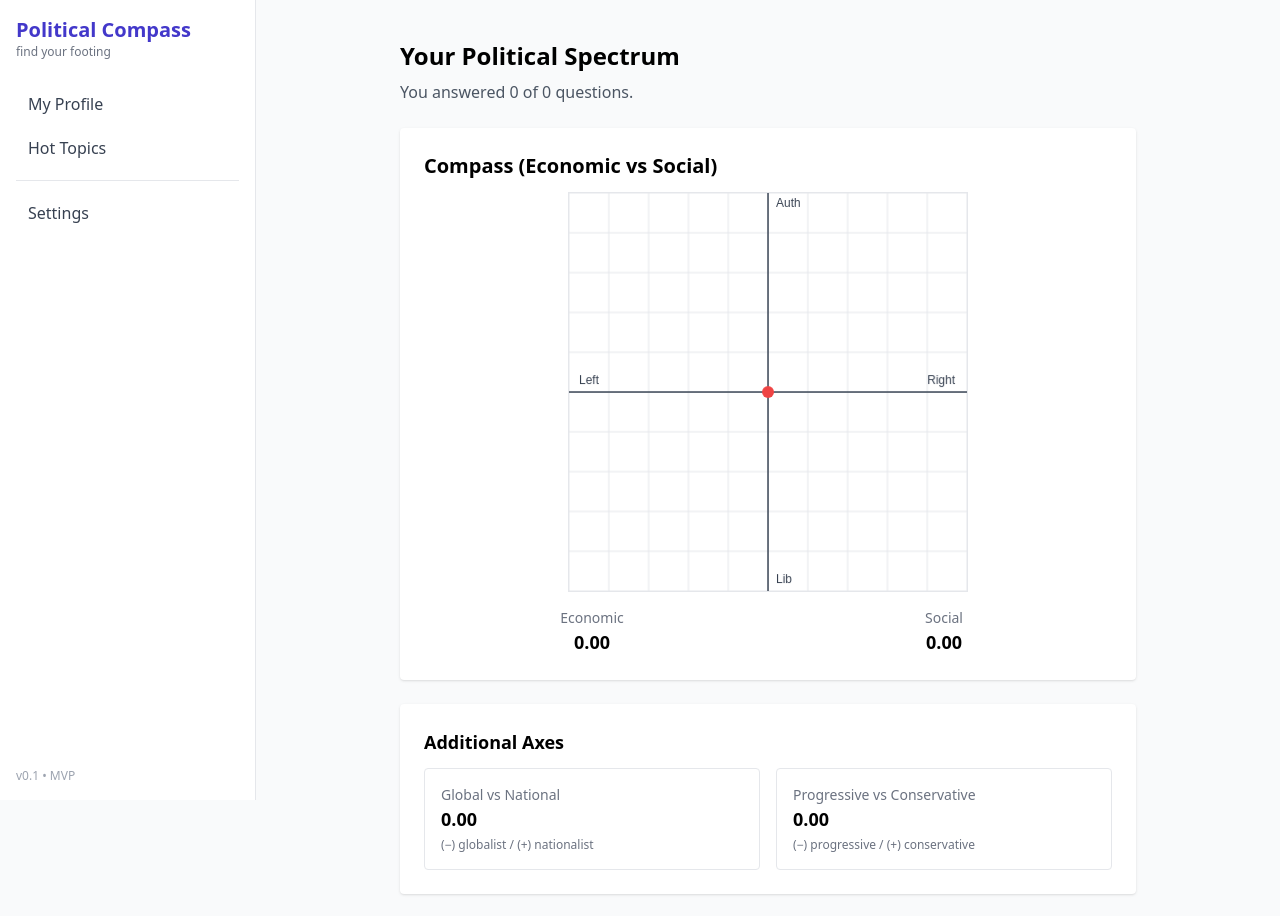
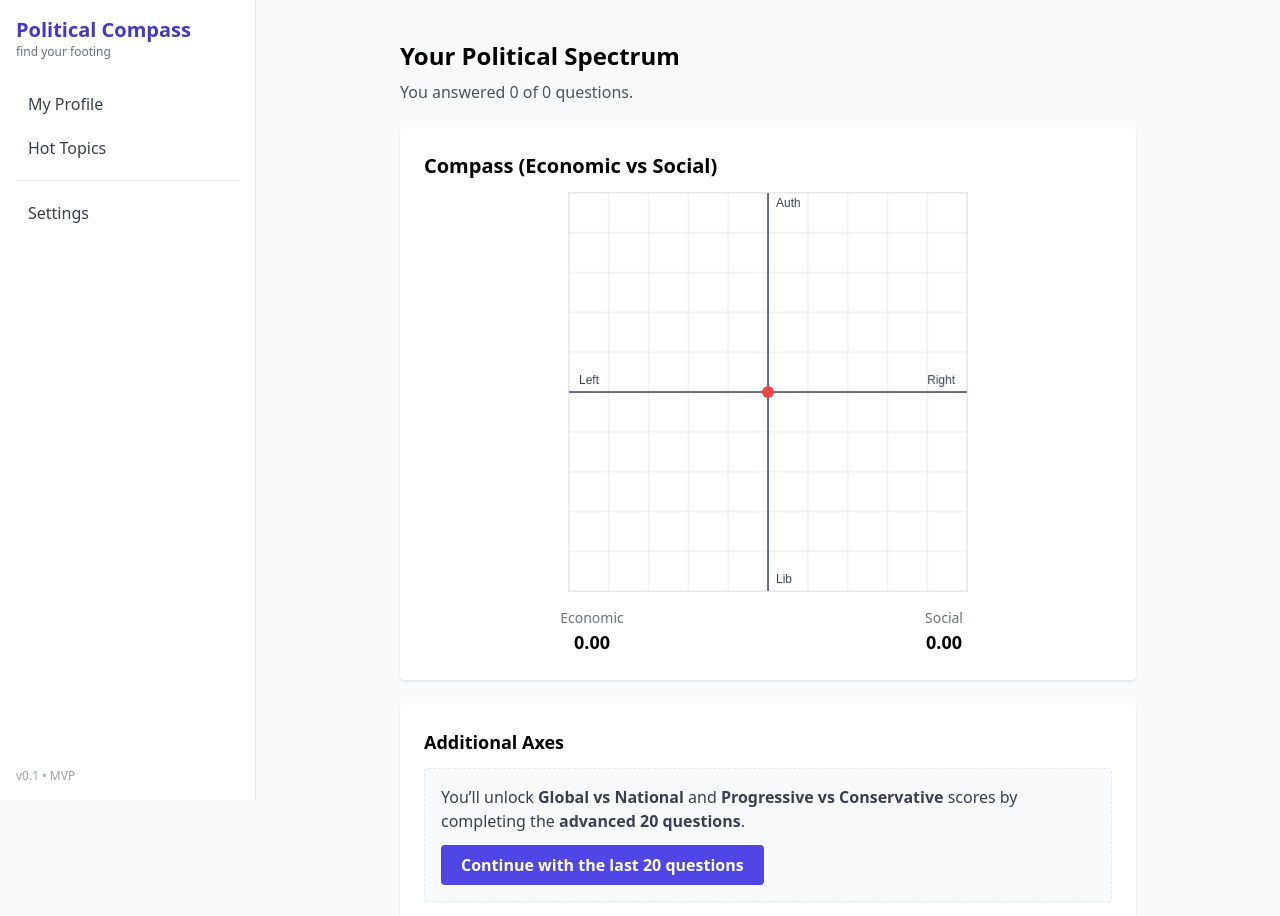
Before and after one commit to HumzaR/political-compass-clean, a Next.js app: page /results in a window 1280 px wide. Shown: the top 916 px of the page. Built offline with nearby package versions, Linux system fonts and the light colour scheme; no server answers.

Commit message:
Results: fallback to 2-axis view + CTA to advanced; Quiz: support start=advanced

```diff
--- a/pages/quiz.js
+++ b/pages/quiz.js
@@ -1,26 +1,33 @@
 // pages/quiz.js
-import { useMemo, useState } from "react";
+import { useEffect, useMemo, useState } from "react";
 import { useRouter } from "next/router";
 import questions from "../data/questions";
 
 export default function Quiz() {
   const router = useRouter();
 
-  // Answer map: { [questionId]: 1..5 }
   const [answers, setAnswers] = useState({});
   const [current, setCurrent] = useState(0);
   const [phase, setPhase] = useState("core"); // 'core' | 'prompt-advanced' | 'advanced'
-  // core = first 20; advanced = next 20
 
   const totalCore = 20;
   const totalAdvanced = questions.length - totalCore; // 20
   const totalThisRun = phase === "advanced" ? questions.length : totalCore;
 
+  // NEW: allow jumping straight to advanced via query
+  useEffect(() => {
+    if (!router.isReady) return;
+    const jump = String(router.query.start || "").toLowerCase() === "advanced";
+    if (jump) {
+      setPhase("advanced");
+      setCurrent(totalCore); // start at Q21
+    }
+  }, [router.isReady, router.query, totalCore]);
+
   const q = questions[current];
   const hasAnswer = q && answers[q.id] !== undefined;
 
   const answeredCount = useMemo(() => {
-    // Count only from the set we're currently collecting
     const ids = (phase === "advanced" ? questions : questions.slice(0, totalCore)).map((qq) => qq.id);
     return ids.filter((id) => answers[id] !== undefined).length;
   }, [answers, phase]);
@@ -34,18 +41,14 @@ export default function Quiz() {
 
   const goNext = () => {
     if (!q) return;
-
     const lastIndexThisPhase = (phase === "advanced" ? questions.length : totalCore) - 1;
 
     if (current < lastIndexThisPhase) {
       setCurrent((c) => c + 1);
     } else {
-      // Finished phase
       if (phase === "core") {
-        // Ask to continue into advanced?
         setPhase("prompt-advanced");
       } else {
-        // Submit ALL answers (core+advanced)
         const answerArray = questions.map((qq) => answers[qq.id] ?? 3);
         router.push(`/results?answers=${answerArray.join(",")}`);
       }
@@ -54,7 +57,6 @@ export default function Quiz() {
 
   const goBack = () => {
     if (phase === "prompt-advanced") {
-      // If they go back from the prompt, return to last core question
       setPhase("core");
       setCurrent(totalCore - 1);
       return;
@@ -62,15 +64,8 @@ export default function Quiz() {
     if (current > 0) setCurrent((c) => c - 1);
   };
 
-  // UI components
   const ScaleButtons = () => {
-    const labels = {
-      1: "Strongly Disagree",
-      2: "Disagree",
-      3: "Neutral",
-      4: "Agree",
-      5: "Strongly Agree",
-    };
+    const labels = { 1: "Strongly Disagree", 2: "Disagree", 3: "Neutral", 4: "Agree", 5: "Strongly Agree" };
     return (
       <div className="grid grid-cols-1 sm:grid-cols-5 gap-3 w-full">
         {[1, 2, 3, 4, 5].map((n) => {
@@ -81,9 +76,7 @@ export default function Quiz() {
               onClick={() => selectAnswer(n)}
               className={[
                 "p-3 rounded-lg border transition text-sm sm:text-base",
-                selected
-                  ? "bg-indigo-600 text-white border-indigo-600"
-                  : "bg-white text-gray-800 border-gray-300 hover:border-indigo-400",
+                selected ? "bg-indigo-600 text-white border-indigo-600" : "bg-white text-gray-800 border-gray-300 hover:border-indigo-400",
               ].join(" ")}
             >
               <div className="font-semibold">{n}</div>
@@ -96,10 +89,7 @@ export default function Quiz() {
   };
 
   const YesNoButtons = () => {
-    const opts = [
-      { label: "Yes", value: 5 },
-      { label: "No", value: 1 },
-    ];
+    const opts = [{ label: "Yes", value: 5 }, { label: "No", value: 1 }];
     return (
       <div className="flex gap-3 w-full justify-center">
         {opts.map(({ label, value }) => {
@@ -110,9 +100,7 @@ export default function Quiz() {
               onClick={() => selectAnswer(value)}
               className={[
                 "px-6 py-3 rounded-lg border transition font-semibold",
-                selected
-                  ? "bg-indigo-600 text-white border-indigo-600"
-                  : "bg-white text-gray-800 border-gray-300 hover:border-indigo-400",
+                selected ? "bg-indigo-600 text-white border-indigo-600" : "bg-white text-gray-800 border-gray-300 hover:border-indigo-400",
               ].join(" ")}
             >
               {label}
@@ -123,88 +111,53 @@ export default function Quiz() {
     );
   };
 
-  // Prompt screen between phases
   if (phase === "prompt-advanced") {
     const coreAnswered = questions.slice(0, totalCore).map((qq) => answers[qq.id] ?? 3);
-    const onFinishCore = () => {
-      router.push(`/results?answers=${coreAnswered.join(",")}`);
-    };
-    const onStartAdvanced = () => {
-      setPhase("advanced");
-      setCurrent(totalCore); // start at Q21
-    };
+    const onFinishCore = () => router.push(`/results?answers=${coreAnswered.join(",")}`);
+    const onStartAdvanced = () => { setPhase("advanced"); setCurrent(totalCore); };
 
     return (
       <div className="min-h-screen bg-gradient-to-br from-blue-50 to-indigo-100 flex items-center">
         <div className="max-w-2xl mx-auto px-4 py-10 bg-white shadow-lg rounded-xl">
           <h1 className="text-2xl sm:text-3xl font-bold text-indigo-800">Go deeper?</h1>
           <p className="mt-2 text-gray-700">
-            You’ve completed the <strong>20 core questions</strong> for a broad placement.
-            Would you like to answer an additional <strong>20 advanced questions</strong> for
-            a more nuanced profile (global vs national, progressive vs conservative, and finer-grain economics/social)?
+            You’ve completed the <strong>20 core questions</strong>. Continue with the next <strong>20 advanced</strong> for two extra axes.
           </p>
           <div className="mt-6 flex flex-col sm:flex-row gap-3">
-            <button
-              onClick={onStartAdvanced}
-              className="px-6 py-3 rounded-lg font-semibold bg-indigo-600 text-white hover:bg-indigo-700"
-            >
+            <button onClick={onStartAdvanced} className="px-6 py-3 rounded-lg font-semibold bg-indigo-600 text-white hover:bg-indigo-700">
               Yes, continue (20 more)
             </button>
-            <button
-              onClick={onFinishCore}
-              className="px-6 py-3 rounded-lg font-semibold bg-gray-200 text-gray-900 hover:bg-gray-300"
-            >
+            <button onClick={onFinishCore} className="px-6 py-3 rounded-lg font-semibold bg-gray-200 text-gray-900 hover:bg-gray-300">
               No thanks — see results
             </button>
           </div>
-
-          <button
-            onClick={goBack}
-            className="mt-6 text-sm text-gray-600 underline"
-          >
-            ← Back
-          </button>
+          <button onClick={goBack} className="mt-6 text-sm text-gray-600 underline">← Back</button>
         </div>
       </div>
     );
   }
 
-  // Normal question screen
   const total = totalThisRun;
   const indexWithinPhase = current < totalCore ? current : current - totalCore;
-  const whichSet =
-    phase === "advanced" ? `Advanced (${indexWithinPhase + 1} of ${totalAdvanced})` : `Core (${current + 1} of ${totalCore})`;
+  const whichSet = phase === "advanced" ? `Advanced (${indexWithinPhase + 1} of ${totalAdvanced})` : `Core (${current + 1} of ${totalCore})`;
 
   return (
     <div className="min-h-screen bg-gradient-to-br from-blue-50 to-indigo-100">
-      {/* Top bar */}
       <div className="max-w-3xl mx-auto px-4 pt-8">
         <h1 className="text-2xl sm:text-3xl font-bold text-indigo-800">Political Spectrum Quiz</h1>
         <p className="text-gray-600 mt-1">{whichSet}</p>
 
-        {/* Progress bar */}
         <div className="mt-4 h-3 w-full bg-gray-200 rounded-full overflow-hidden">
-          <div
-            className="h-3 bg-indigo-600 transition-all"
-            style={{ width: `${progressPercent}%` }}
-            aria-valuemin={0}
-            aria-valuemax={100}
-            aria-valuenow={progressPercent}
-          />
+          <div className="h-3 bg-indigo-600 transition-all" style={{ width: `${progressPercent}%` }} aria-valuemin={0} aria-valuemax={100} aria-valuenow={progressPercent} />
         </div>
         <p className="text-sm text-gray-600 mt-1">{progressPercent}% complete</p>
       </div>
 
-      {/* Card */}
       <div className="max-w-3xl mx-auto px-4 py-8">
         <div className="bg-white shadow-lg rounded-xl p-6 sm:p-8">
           <p className="text-lg sm:text-xl font-medium text-gray-900 text-center">{q?.text}</p>
+          <div className="mt-6">{q?.type === "yesno" ? <YesNoButtons /> : <ScaleButtons />}</div>
 
-          <div className="mt-6">
-            {q?.type === "yesno" ? <YesNoButtons /> : <ScaleButtons />}
-          </div>
-
-          {/* Nav buttons */}
           <div className="mt-8 flex items-center justify-between">
             <button
               onClick={goBack}
@@ -224,9 +177,7 @@ export default function Quiz() {
               disabled={!hasAnswer}
               className={[
                 "px-6 py-3 rounded-lg font-semibold transition",
-                hasAnswer
-                  ? "bg-indigo-600 text-white hover:bg-indigo-700"
-                  : "bg-gray-300 text-gray-600 cursor-not-allowed",
+                hasAnswer ? "bg-indigo-600 text-white hover:bg-indigo-700" : "bg-gray-300 text-gray-600 cursor-not-allowed",
               ].join(" ")}
             >
               {phase === "advanced"
--- a/pages/results.js
+++ b/pages/results.js
@@ -16,7 +16,7 @@ export default function Results() {
     return () => unsub();
   }, []);
 
-  const [scores, setScores] = useState(null); // { econ, soc, glob, prog, answers, answeredCount, totalAsked }
+  const [scores, setScores] = useState(null); // { econ, soc, glob, prog, answers, answeredCount, totalAsked, hasAdvanced }
   const [saving, setSaving] = useState(false);
   const [saveError, setSaveError] = useState("");
 
@@ -26,13 +26,11 @@ export default function Results() {
     const answersStr = String(router.query.answers || "");
     const answerArray = answersStr ? answersStr.split(",").map(Number) : [];
 
-    // Build answers map ONLY for indices that exist in answerArray
-    // i.e., if user did only the first 20, we save only those 20 (no undefineds).
+    // Build answers map ONLY for indices that exist in answerArray (no undefineds)
     const userAnswers = {};
     questions.forEach((q, i) => {
       const v = answerArray[i];
       if (Number.isFinite(v)) userAnswers[q.id] = v;
-      // else: skip (do not set undefined/null)
     });
 
     // Compute per-axis scores from provided answers only
@@ -50,6 +48,10 @@ export default function Results() {
       else if (q.axis === "progress") prog += scaled;
     });
 
+    // Determine if any advanced answers (IDs 21..40) are present
+    const hasAdvanced = Array.from({ length: 20 }, (_, k) => 21 + k)
+      .some((id) => Number.isFinite(userAnswers[id]));
+
     setScores({
       econ,
       soc,
@@ -58,6 +60,7 @@ export default function Results() {
       answers: userAnswers,
       answeredCount: Object.keys(userAnswers).length,
       totalAsked: answerArray.length, // how many the quiz passed in this run
+      hasAdvanced,
     });
   }, [router.isReady, router.query]);
 
@@ -81,6 +84,7 @@ export default function Results() {
           meta: {
             answeredCount: scores.answeredCount,
             totalAsked: scores.totalAsked,
+            hasAdvanced: scores.hasAdvanced,
             version: "v2-four-axis",
           },
         });
@@ -110,7 +114,7 @@ export default function Results() {
     );
   }
 
-  const { econ, soc, glob, prog } = scores;
+  const { econ, soc, glob, prog, hasAdvanced } = scores;
   const fmt2 = (n) => (Number.isFinite(Number(n)) ? Number(n).toFixed(2) : "0.00");
 
   return (
@@ -120,6 +124,7 @@ export default function Results() {
         You answered {scores.answeredCount} of {scores.totalAsked} questions.
       </p>
 
+      {/* Always show the 2D compass first */}
       <div className="bg-white p-6 rounded shadow">
         <h2 className="text-xl font-semibold mb-3">Compass (Economic vs Social)</h2>
         <CompassCanvas econ={econ} soc={soc} />
@@ -135,8 +140,11 @@ export default function Results() {
         </div>
       </div>
 
+      {/* Advanced axes section */}
       <div className="bg-white p-6 rounded shadow mt-6">
         <h2 className="text-lg font-semibold mb-3">Additional Axes</h2>
+
+        {hasAdvanced ? (
           <div className="grid grid-cols-1 sm:grid-cols-2 gap-4">
             <div className="border rounded p-4">
               <div className="text-sm text-gray-500">Global vs National</div>
@@ -149,6 +157,20 @@ export default function Results() {
               <p className="text-xs text-gray-500 mt-1">(−) progressive / (+) conservative</p>
             </div>
           </div>
+        ) : (
+          <div className="rounded border border-dashed p-4 bg-gray-50">
+            <p className="text-gray-700">
+              You’ll unlock <strong>Global vs National</strong> and <strong>Progressive vs Conservative</strong> scores by completing the{" "}
+              <strong>advanced 20 questions</strong>.
+            </p>
+            <button
+              onClick={() => router.push("/quiz?start=advanced")}
+              className="mt-3 px-5 py-2 rounded bg-indigo-600 text-white font-semibold hover:bg-indigo-700"
+            >
+              Continue with the last 20 questions
+            </button>
+          </div>
+        )}
       </div>
 
       <div className="mt-6 flex items-center gap-3">
```
Lines whose indentation alone changed are shown as unchanged.
